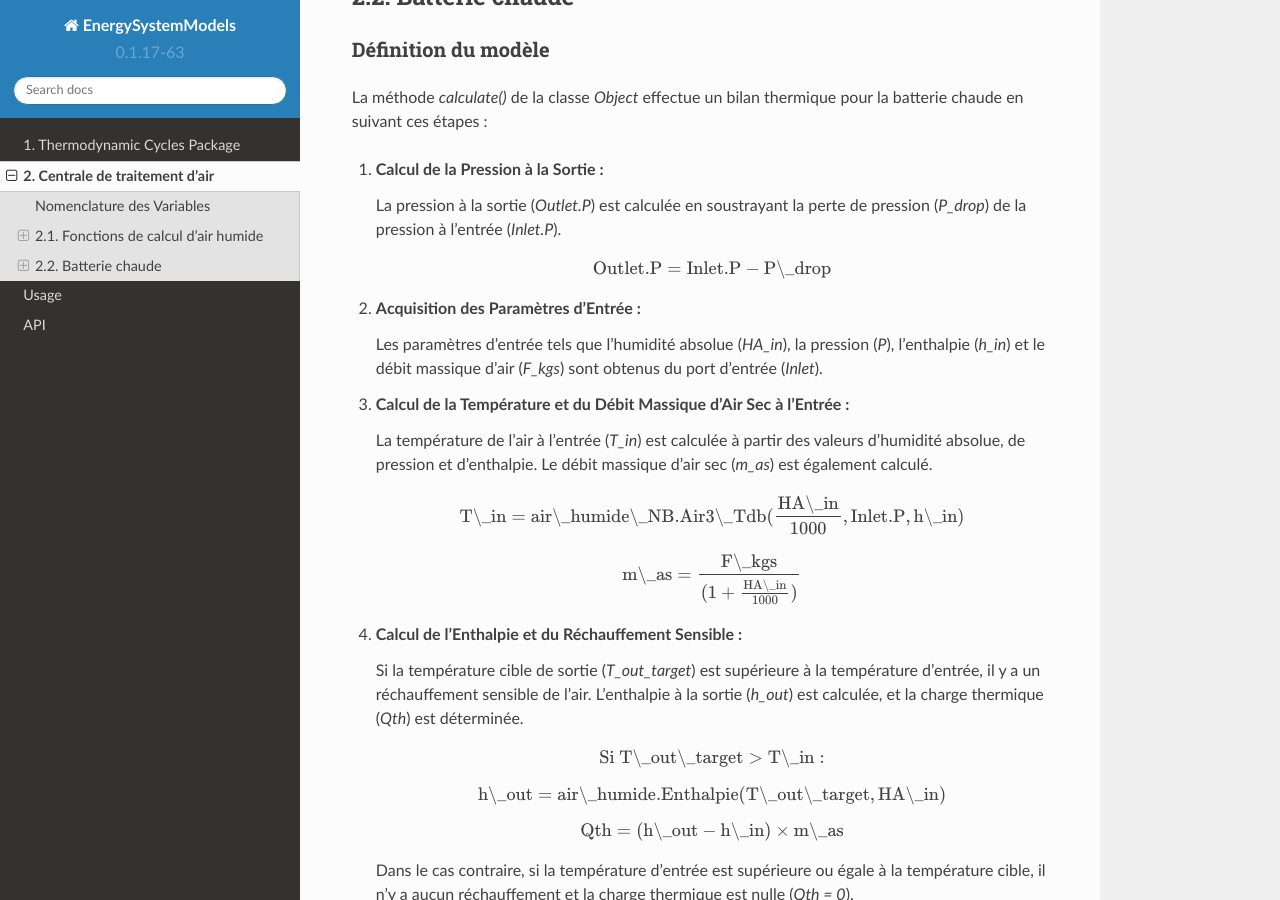
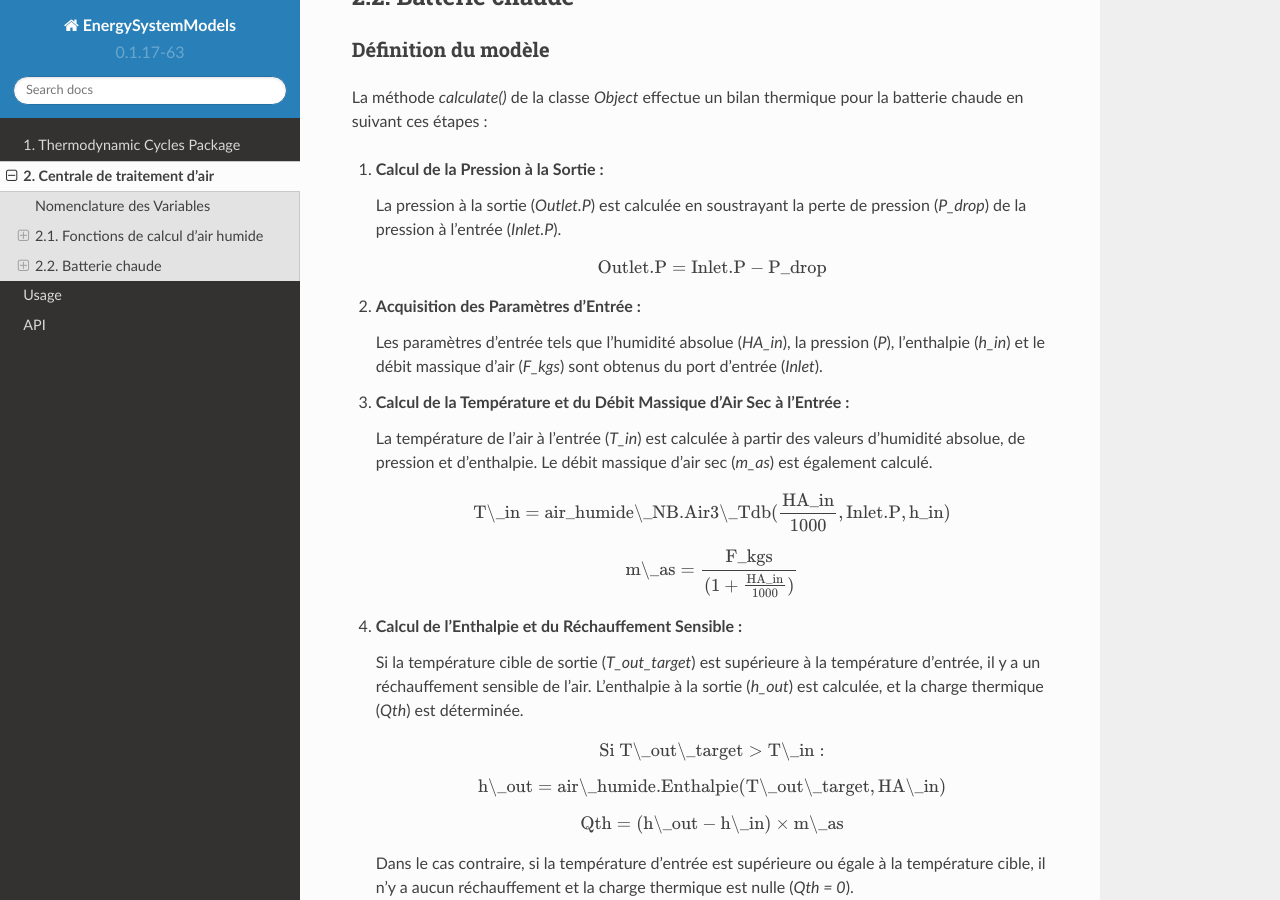
Before and after one commit to ZoheirHADID/EnergySystemModels-Tutorial, a Sphinx documentation site: the page built from docs/source/Traitement_d_air.rst, in a window 1280 px wide and 900 px high, scrolled down 5705 px. Built offline with Sphinx 7.4.7 and the Read the Docs theme 2.0.0, drawn with Linux system fonts in a browser that asks for light colours.

```diff
--- a/docs/source/Traitement_d_air.rst
+++ b/docs/source/Traitement_d_air.rst
@@ -359,7 +359,7 @@ La méthode `calculate()` de la classe `Object` effectue un bilan thermique pour
 
    .. math::
 
-      \text{Outlet.P} = \text{Inlet.P} - \text{P\_drop}
+      \text{Outlet.P} = \text{Inlet.P} - \text{P_drop}
 
 2. **Acquisition des Paramètres d'Entrée :**
 
@@ -371,9 +371,9 @@ La méthode `calculate()` de la classe `Object` effectue un bilan thermique pour
 
    .. math::
 
-      \text{T\_in} = \text{air\_humide\_NB.Air3\_Tdb}(\frac{\text{HA\_in}}{1000}, \text{Inlet.P}, \text{h\_in})
+      \text{T\_in} = \text{air_humide\_NB.Air3\_Tdb}(\frac{\text{HA_in}}{1000}, \text{Inlet.P}, \text{h_in})
    .. math::
-      \text{m\_as} = \frac{\text{F\_kgs}}{(1 + \frac{\text{HA\_in}}{1000})}
+      \text{m\_as} = \frac{\text{F_kgs}}{(1 + \frac{\text{HA_in}}{1000})}
 
 4. **Calcul de l'Enthalpie et du Réchauffement Sensible :**
 
```
